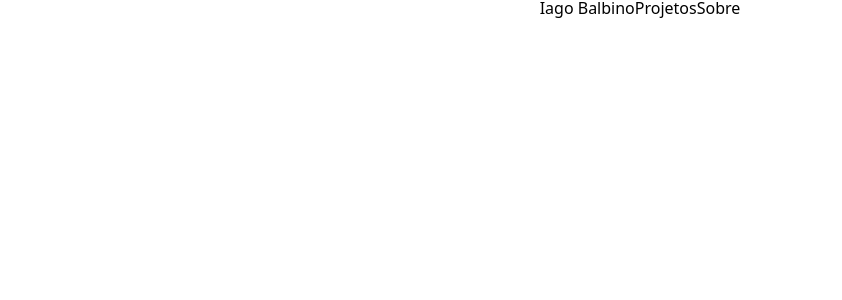
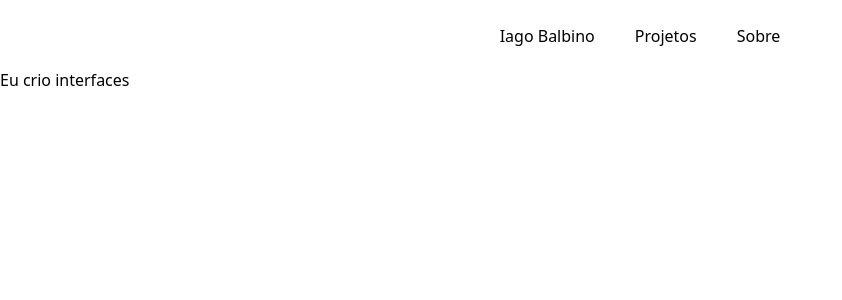
Before and after one commit to iagobalbino/portfolio, a React (Vite) app: page / in a window 1280 px wide. Shown: the top 300 px of the page, without its empty margins (0-842 px from the left). Built offline with nearby package versions, Linux system fonts and the light colour scheme.

Commit message:
Criados os componentes Device e Bio

```diff
--- a/package.json
+++ b/package.json
@@ -24,6 +24,6 @@
     "eslint-plugin-react-refresh": "^0.4.20",
     "globals": "^16.3.0",
     "postcss-normalize": "^13.0.1",
-    "vite": "^7.1.0"
+    "vite": "^7.1.3"
   }
 }
--- a/src/App.jsx
+++ b/src/App.jsx
@@ -1,4 +1,5 @@
 import './App.css'
+import Bio from './components/Bio'
 import Header from './components/Header'
 
 function App() {
@@ -6,6 +7,7 @@ function App() {
   return (
     <>
       <Header />
+      <Bio />
     </>
   )
 }
--- /dev/null
+++ b/src/components/Bio/index.jsx
@@ -0,0 +1,15 @@
+import styled from "styled-components";
+
+const StyledBio = styled.section`
+
+`;
+
+const Bio = ({ title, bio }) => {
+  return (
+    <StyledBio>
+      <h1>Eu crio interfaces</h1>
+    </StyledBio>
+  );
+};
+
+export default Bio;
--- /dev/null
+++ b/src/components/Device/index.jsx
@@ -0,0 +1,12 @@
+// import { useState } from "react";
+
+const device = {
+  'xsm': '575px',
+  'sm': '576px',
+  'md': '768px',
+  'large': '992px',
+  'xl': '1200px',
+  'xxl': '1400px'
+};
+
+export default device;
--- a/src/components/Header/index.jsx
+++ b/src/components/Header/index.jsx
@@ -1,10 +1,23 @@
 import styled from 'styled-components';
+import device from '../Device';
 
 const StyledNav = styled.nav`
   display: flex;
   flex-direction: row;
   justify-content: center;
-  list-style: none
+  gap: 2;
+  list-style: none;
+  padding: 8px;
+
+  li {
+    margin: 20px;
+  }
+
+  /* @media (max-width:${device.md}) {
+    li {
+      color: red;
+    }
+  } */
 `;
 
 const Header = () => {
```
Also changed, not shown: 1 other file (tests, documents, lock files or other folders).
